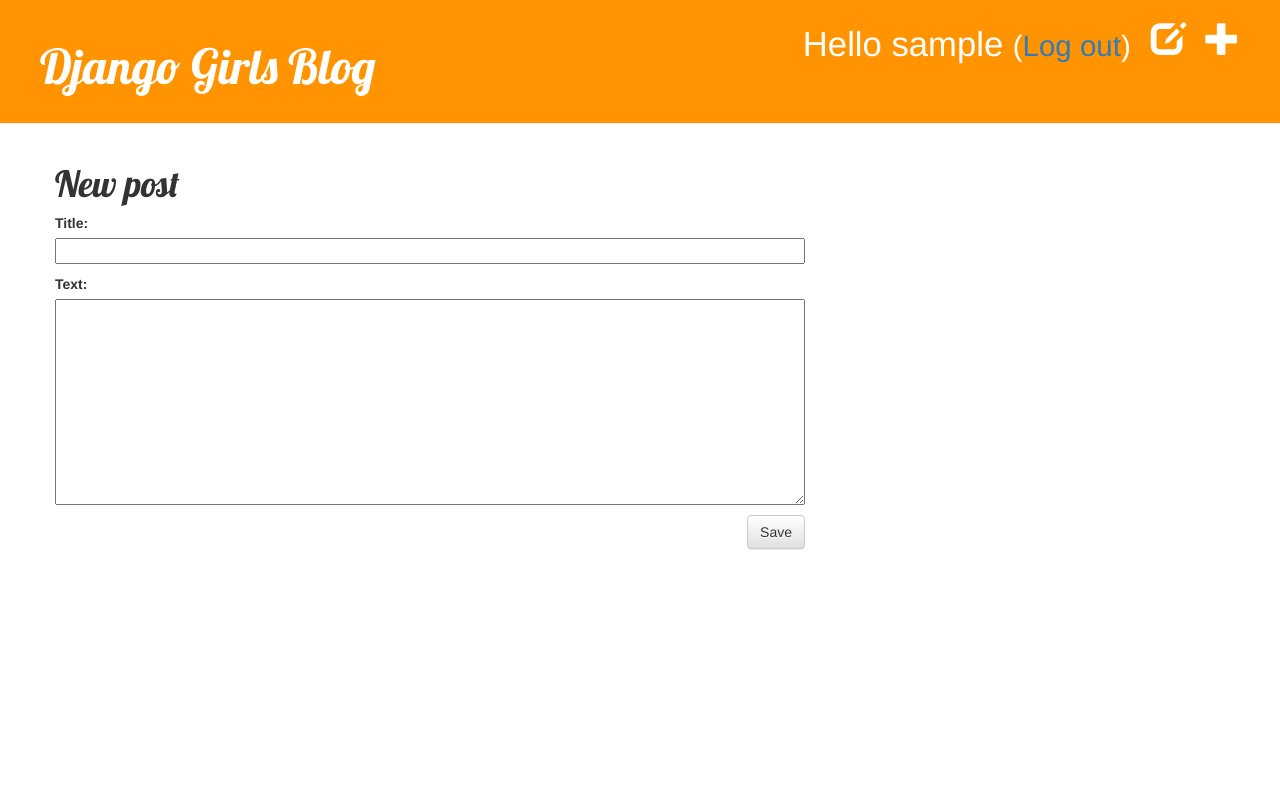
After one commit to Seonghui/djangogirls, a Django app: page /post/new/ in a window 1280 px wide. The commit adds this page. Run offline with Django 3.2, Linux system fonts and the light colour scheme; the visitor is signed in with stand-in values (Sample User, id 1); some libraries are stand-ins or nearby versions.

Commit message:
Finish djangogirls tutorial

```diff
--- a/blog/admin.py
+++ b/blog/admin.py
@@ -1,4 +1,5 @@
 from django.contrib import admin
-from .models import Post
+from .models import Post, Comment
 
 admin.site.register(Post)
+admin.site.register(Comment)
--- /dev/null
+++ b/blog/forms.py
@@ -0,0 +1,15 @@
+from django import forms
+
+from .models import Post, Comment
+
+class PostForm(forms.ModelForm):
+
+    class Meta:
+        model = Post
+        fields = ('title', 'text',)
+
+class CommentForm(forms.ModelForm):
+
+    class Meta:
+        model = Comment
+        fields = ('author', 'text',)
--- a/blog/models.py
+++ b/blog/models.py
@@ -15,5 +15,22 @@ class Post(models.Model):
         self.published_date = timezone.now()
         self.save()
 
+    def approved_comments(self):
+        return self.comments.filter(approved_comment=True)
+
     def __str__(self):
         return self.title
+
+class Comment(models.Model):
+    post = models.ForeignKey('blog.Post', related_name='comments', on_delete=models.CASCADE,)
+    author = models.CharField(max_length=200)
+    text = models.TextField()
+    created_date = models.DateTimeField(default=timezone.now)
+    approved_comment = models.BooleanField(default=False)
+
+    def approve(self):
+        self.approved_comment = True
+        self.save()
+
+    def __str__(self):
+        return self.text
--- /dev/null
+++ b/blog/static/css/blog.css
@@ -0,0 +1,50 @@
+.page-header {
+  background-color: #ff9400;
+  margin-top: 0;
+  padding: 20px 20px 20px 40px;
+}
+
+.page-header h1, .page-header h1 a, .page-header h1 a:visited, .page-header h1 a:active {
+  color: #ffffff;
+  font-size: 36pt;
+  text-decoration: none;
+}
+
+.content {
+  margin-left: 40px;
+}
+
+h1, h2, h3, h4 {
+  font-family: 'Lobster', cursive;
+}
+
+.date {
+  color: #828282;
+}
+
+.save {
+  float: right;
+}
+
+.post-form textarea, .post-form input {
+  width: 100%;
+}
+
+.top-menu, .top-menu:hover, .top-menu:visited {
+  color: #ffffff;
+  float: right;
+  font-size: 26pt;
+  margin-right: 20px;
+}
+
+.post {
+  margin-bottom: 70px;
+}
+
+.post h1 a, .post h1 a:visited {
+  color: #000000;
+}
+
+.comment {
+  margin: 20px 0px 20px 20px;
+}
--- /dev/null
+++ b/blog/templates/blog/base.html
@@ -0,0 +1,30 @@
+{% load static %}
+<html>
+    <head>
+        <title>Django Girls blog</title>
+        <link rel="stylesheet" href="//maxcdn.bootstrapcdn.com/bootstrap/3.2.0/css/bootstrap.min.css">
+        <link rel="stylesheet" href="//maxcdn.bootstrapcdn.com/bootstrap/3.2.0/css/bootstrap-theme.min.css">
+        <link rel="stylesheet" href="{% static 'css/blog.css' %}">
+        <link href="//fonts.googleapis.com/css?family=Lobster&subset=latin,latin-ext" rel="stylesheet" type="text/css">
+    </head>
+    <body>
+        <div class="page-header">
+            {% if user.is_authenticated %}
+                <a href="{% url 'post_new' %}" class="top-menu"><span class="glyphicon glyphicon-plus"></span></a>
+                <a href="{% url 'post_draft_list' %}" class="top-menu"><span class="glyphicon glyphicon-edit"></span></a>
+                <p class="top-menu">Hello {{ user.username }} <small>(<a href="{% url 'logout' %}">Log out</a>)</small></p>
+            {% else %}
+                <a href="{% url 'login' %}" class="top-menu"><span class="glyphicon glyphicon-lock"></span></a>
+            {% endif %}
+            <h1><a href="/">Django Girls Blog</a></h1>
+        </div>
+        <div class="content container">
+            <div class="row">
+                <div class="col-md-8">
+                {% block content %}
+                {% endblock %}
+                </div>
+            </div>
+        </div>
+    </body>
+</html>
--- /dev/null
+++ b/blog/templates/blog/post_edit.html
@@ -0,0 +1,9 @@
+{% extends 'blog/base.html' %}
+
+{% block content %}
+    <h1>New post</h1>
+    <form method="POST" class="post-form">{% csrf_token %}
+        {{ form.as_p }}
+        <button type="submit" class="save btn btn-default">Save</button>
+    </form>
+{% endblock %}
--- a/blog/urls.py
+++ b/blog/urls.py
@@ -3,4 +3,13 @@ from . import views
 
 urlpatterns = [
     url(r'^$', views.post_list, name='post_list'),
+    url(r'^post/(?P<pk>\d+)/$', views.post_detail, name='post_detail'),
+    url(r'^post/new/$', views.post_new, name='post_new'),
+    url(r'^post/(?P<pk>\d+)/edit/$', views.post_edit, name='post_edit'),
+    url(r'^drafts/$', views.post_draft_list, name='post_draft_list'),
+    url(r'^post/(?P<pk>\d+)/publish/$', views.post_publish, name='post_publish'),
+    url(r'^post/(?P<pk>\d+)/remove/$', views.post_remove, name='post_remove'),
+    url(r'^post/(?P<pk>\d+)/comment/$', views.add_comment_to_post, name='add_comment_to_post'),
+    url(r'^comment/(?P<pk>\d+)/approve/$', views.comment_approve, name='comment_approve'),
+    url(r'^comment/(?P<pk>\d+)/remove/$', views.comment_remove, name='comment_remove'),
 ]
--- a/blog/views.py
+++ b/blog/views.py
@@ -1,4 +1,83 @@
-from django.shortcuts import render
+from django.shortcuts import render, get_object_or_404, redirect
+from django.utils import timezone
+from django.contrib.auth.decorators import login_required
+from .models import Post, Comment
+from .forms import PostForm, CommentForm
+
 
 def post_list(request):
-    return render(request, 'blog/post_list.html', {})
+    posts = Post.objects.filter(published_date__lte=timezone.now()).order_by('published_date')
+    return render(request, 'blog/post_list.html', {'posts': posts})
+
+def post_detail(request, pk):
+    post = get_object_or_404(Post, pk=pk)
+    return render(request, 'blog/post_detail.html', {'post': post})
+
+@login_required
+def post_new(request):
+    if request.method == "POST":
+        form = PostForm(request.POST)
+        if form.is_valid():
+            post = form.save(commit=False)
+            post.author = request.user
+            post.save()
+            return redirect('post_detail', pk=post.pk)
+    else:
+        form = PostForm()
+    return render(request, 'blog/post_edit.html', {'form': form})
+
+@login_required
+def post_edit(request, pk):
+    post = get_object_or_404(Post, pk=pk)
+    if request.method == "POST":
+        form = PostForm(request.POST, instance=post)
+        if form.is_valid():
+            post = form.save(commit=False)
+            post.author = request.user
+            post.save()
+            return redirect('post_detail', pk=post.pk)
+    else:
+        form = PostForm(instance=post)
+    return render(request, 'blog/post_edit.html', {'form': form})
+
+@login_required
+def post_draft_list(request):
+    posts = Post.objects.filter(published_date__isnull=True).order_by('created_date')
+    return render(request, 'blog/post_draft_list.html', {'posts': posts})
+
+@login_required
+def post_publish(request, pk):
+    post = get_object_or_404(Post, pk=pk)
+    post.publish()
+    return redirect('post_detail', pk=pk)
+
+@login_required
+def post_remove(request, pk):
+    post = get_object_or_404(Post, pk=pk)
+    post.delete()
+    return redirect('post_list')
+
+def add_comment_to_post(request, pk):
+    post = get_object_or_404(Post, pk=pk)
+    if request.method == "POST":
+        form = CommentForm(request.POST)
+        if form.is_valid():
+            comment = form.save(commit=False)
+            comment.post = post
+            comment.save()
+            return redirect('post_detail', pk=post.pk)
+    else:
+        form = CommentForm()
+    return render(request, 'blog/add_comment_to_post.html', {'form': form})
+
+@login_required
+def comment_approve(request, pk):
+    comment = get_object_or_404(Comment, pk=pk)
+    comment.approve()
+    return redirect('post_detail', pk=comment.post.pk)
+
+@login_required
+def comment_remove(request, pk):
+    comment = get_object_or_404(Comment, pk=pk)
+    comment.delete()
+    return redirect('post_detail', pk=comment.post.pk)
--- a/mysite/settings.py
+++ b/mysite/settings.py
@@ -120,3 +120,4 @@ USE_TZ = True
 
 STATIC_URL = '/static/'
 STATIC_ROOT = os.path.join(BASE_DIR, 'static')
+LOGIN_REDIRECT_URL = '/'
--- a/mysite/urls.py
+++ b/mysite/urls.py
@@ -1,7 +1,11 @@
 from django.conf.urls import include, url
 from django.contrib import admin
 
+from django.contrib.auth import views as auth_views
+
 urlpatterns = [
     url(r'^admin/', admin.site.urls),
+    url('login/', auth_views.LoginView.as_view(), name='login'),
+    url('logout/', auth_views.LogoutView.as_view(), name='logout', kwargs={'next_page': '/'}),
     url(r'', include('blog.urls')),
 ]
```
Also changed, not shown: blog/templates/blog/add_comment_to_post.html (added, +9 -0 lines), blog/templates/blog/post_detail.html (added, +38 -0 lines), blog/templates/blog/post_draft_list.html (added, +11 -0 lines), blog/templates/blog/post_list.html (+13 -21 lines), blog/templates/registration/login.html (added, +24 -0 lines), blog/migrations/0002_comment.py (added).
